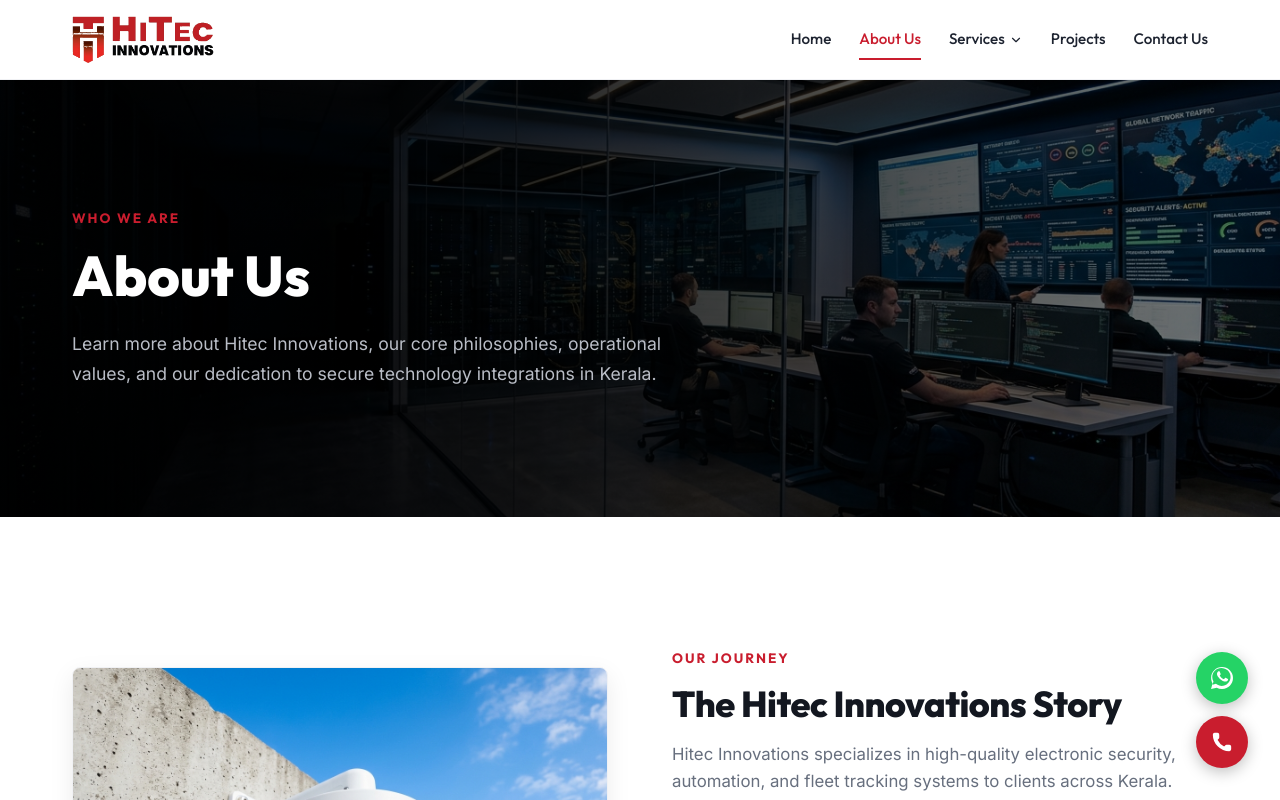
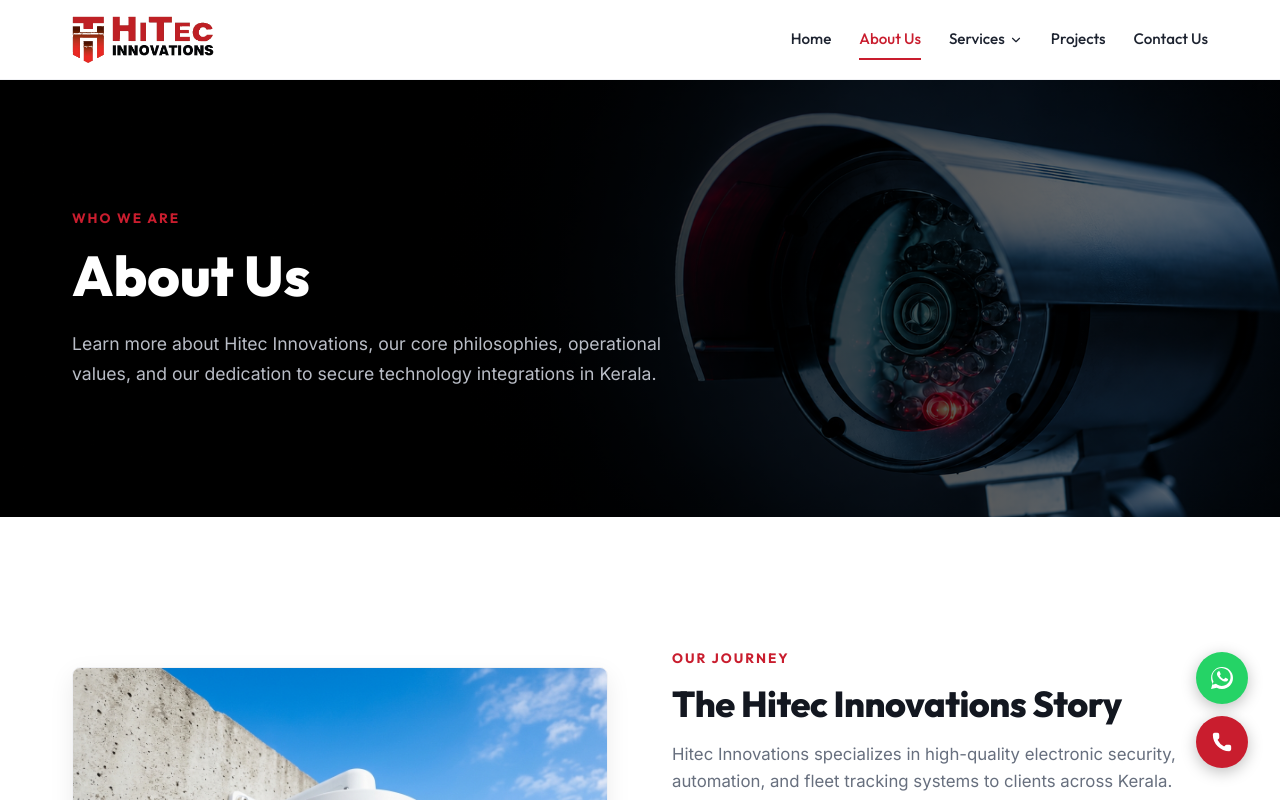
Before and after one commit to Athira132/hitec-innovations, a React (Vite) app: page /about in a window 1280 px wide. Shown: the top 800 px of the page. Built offline with nearby package versions, Linux system fonts and the light colour scheme.

Commit message:
Replace About Us hero background with newly uploaded image ChatGPT Image Aug 11, 2026, 06_09_52 PM.png

```diff
--- a/src/data/siteConfig.js
+++ b/src/data/siteConfig.js
@@ -3,7 +3,7 @@
   companySlogan: "Smart Technology • Security • Automation",
   logo: "/images/logo-cropped.png",
   heroes: {
-    about: "/images/hero-about.jpg",
+    about: "/images/hero-about-new.png",
     cctv: "/images/hero-cctv.jpg",
     gate: "/images/hero-gate.jpg",
     tracking: "/images/hero-tracking.jpg",
```
Also changed, not shown: public/images/hero-about-new.png (added).
